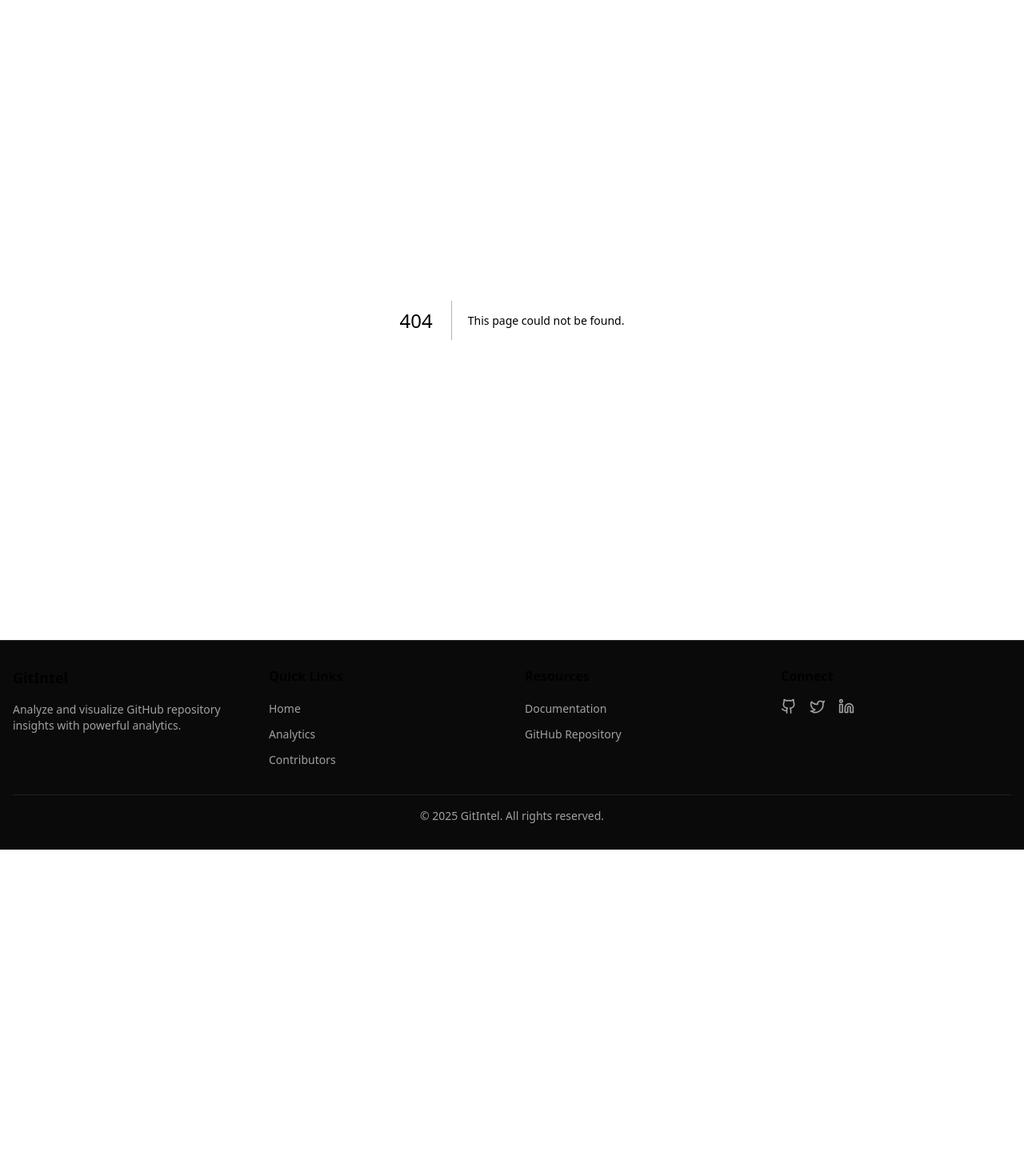
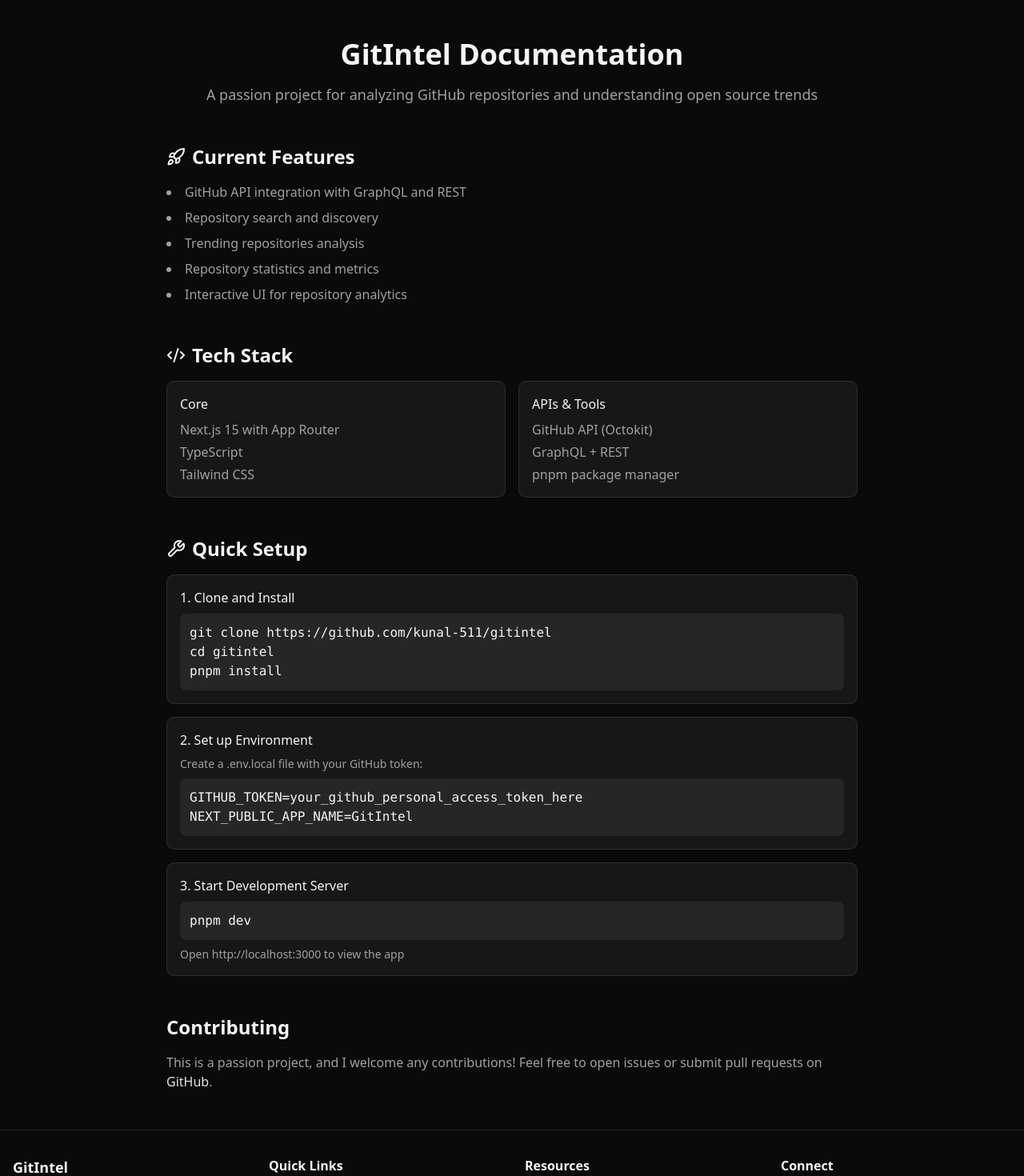
Before and after one commit to kunal-511/GitIntel, a Next.js app: page /docs in a window 1280 px wide. Before the commit this address had no page. Shown: the top 1470 px of the page at 80% size. Before the commit the page ends 1062 px from the top, so only its background shows below. Built offline with nearby package versions, Linux system fonts and the light colour scheme.

Commit message:
Added the docs page

```diff
--- /dev/null
+++ b/src/app/docs/page.tsx
@@ -0,0 +1,113 @@
+import { Rocket, Code2, Wrench } from 'lucide-react';
+
+export default function DocsPage() {
+  return (
+    <div className="container mx-auto px-4 py-12 max-w-4xl">
+      <div className="space-y-12">
+        {/* Header */}
+        <div className="text-center space-y-4">
+          <h1 className="text-4xl font-bold">GitIntel Documentation</h1>
+          <p className="text-lg text-muted-foreground">
+            A passion project for analyzing GitHub repositories and understanding open source trends
+          </p>
+        </div>
+
+        {/* Features Section */}
+        <section className="space-y-4">
+          <h2 className="text-2xl font-semibold flex items-center gap-2">
+            <Rocket className="h-6 w-6" />
+            Current Features
+          </h2>
+          <ul className="list-disc list-inside space-y-2 text-muted-foreground">
+            <li>GitHub API integration with GraphQL and REST</li>
+            <li>Repository search and discovery</li>
+            <li>Trending repositories analysis</li>
+            <li>Repository statistics and metrics</li>
+            <li>Interactive UI for repository analytics</li>
+          </ul>
+        </section>
+
+        {/* Tech Stack */}
+        <section className="space-y-4">
+          <h2 className="text-2xl font-semibold flex items-center gap-2">
+            <Code2 className="h-6 w-6" />
+            Tech Stack
+          </h2>
+          <div className="grid grid-cols-1 md:grid-cols-2 gap-4">
+            <div className="bg-card rounded-lg p-4 border">
+              <h3 className="font-medium mb-2">Core</h3>
+              <ul className="space-y-1 text-muted-foreground">
+                <li>Next.js 15 with App Router</li>
+                <li>TypeScript</li>
+                <li>Tailwind CSS</li>
+              </ul>
+            </div>
+            <div className="bg-card rounded-lg p-4 border">
+              <h3 className="font-medium mb-2">APIs & Tools</h3>
+              <ul className="space-y-1 text-muted-foreground">
+                <li>GitHub API (Octokit)</li>
+                <li>GraphQL + REST</li>
+                <li>pnpm package manager</li>
+              </ul>
+            </div>
+          </div>
+        </section>
+
+        {/* Setup Guide */}
+        <section className="space-y-4">
+          <h2 className="text-2xl font-semibold flex items-center gap-2">
+            <Wrench className="h-6 w-6" />
+            Quick Setup
+          </h2>
+          <div className="space-y-4">
+            <div className="bg-card rounded-lg p-4 border">
+              <h3 className="font-medium mb-2">1. Clone and Install</h3>
+              <pre className="bg-muted p-3 rounded-md overflow-x-auto">
+                <code>{`git clone https://github.com/kunal-511/gitintel
+cd gitintel
+pnpm install`}</code>
+              </pre>
+            </div>
+
+            <div className="bg-card rounded-lg p-4 border">
+              <h3 className="font-medium mb-2">2. Set up Environment</h3>
+              <p className="text-sm text-muted-foreground mb-2">
+                Create a .env.local file with your GitHub token:
+              </p>
+              <pre className="bg-muted p-3 rounded-md overflow-x-auto">
+                <code>{`GITHUB_TOKEN=your_github_personal_access_token_here
+NEXT_PUBLIC_APP_NAME=GitIntel`}</code>
+              </pre>
+            </div>
+
+            <div className="bg-card rounded-lg p-4 border">
+              <h3 className="font-medium mb-2">3. Start Development Server</h3>
+              <pre className="bg-muted p-3 rounded-md overflow-x-auto">
+                <code>pnpm dev</code>
+              </pre>
+              <p className="text-sm text-muted-foreground mt-2">
+                Open http://localhost:3000 to view the app
+              </p>
+            </div>
+          </div>
+        </section>
+
+        {/* Contributing */}
+        <section className="space-y-4">
+          <h2 className="text-2xl font-semibold">Contributing</h2>
+          <p className="text-muted-foreground">
+            This is a passion project, and I welcome any contributions! Feel free to open issues or submit pull requests on{' '}
+            <a
+              href="https://github.com/kunal-511/gitintel"
+              target="_blank"
+              rel="noopener noreferrer"
+              className="text-primary hover:underline"
+            >
+              GitHub
+            </a>.
+          </p>
+        </section>
+      </div>
+    </div>
+  );
+}
```
